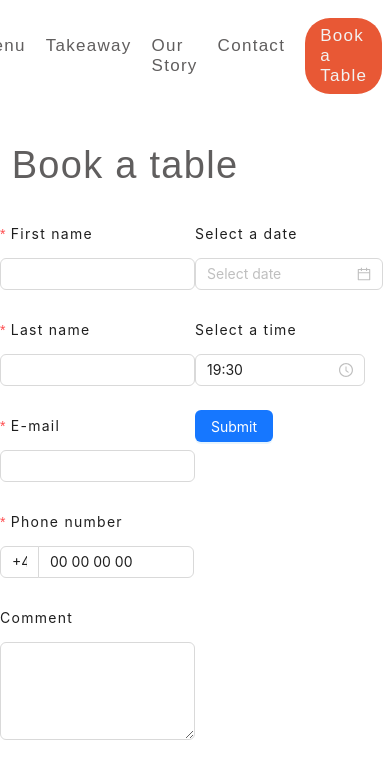
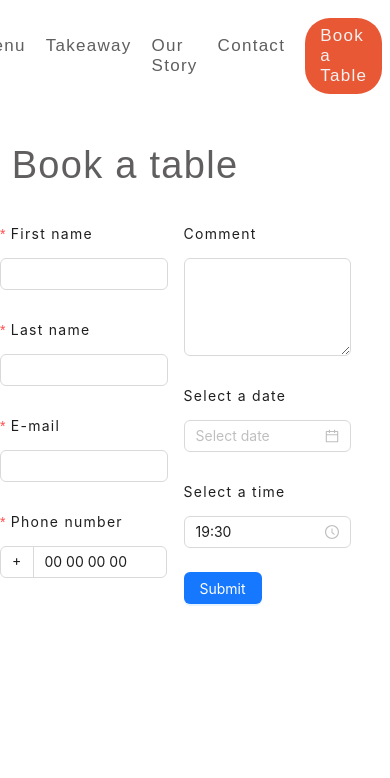
Before and after one commit to ozolinala/capanna74, a Next.js app: page /bookings in a window 390 px wide. Shown: the top 778 px of the page. Built offline with nearby package versions, Linux system fonts and the light colour scheme.

Commit message:
Fake flow working (with "reservation succesful" message, still missing media queries

```diff
--- a/src/components/BookingForm.js
+++ b/src/components/BookingForm.js
@@ -1,12 +1,38 @@
 import styles from "../styles/Booking.module.css";
-import { Button, Form, Input, Space, TimePicker, DatePicker } from "antd";
+import { useState } from "react";
+import Link from "next/link";
+import {
+  Button,
+  Form,
+  Input,
+  Space,
+  TimePicker,
+  DatePicker,
+  Row,
+  Col,
+} from "antd";
 import dayjs from "dayjs";
 
 const BookingForm = () => {
   const { TextArea } = Input;
-  const onFinish = (values) => {
+  const [loading, setLoading] = useState(false);
+  const [success, setSuccess] = useState(false);
+
+  const onFinish = async (values) => {
+    setLoading(true);
+
+    try {
+      await new Promise((resolve) => setTimeout(resolve, 2000));
+
+      setSuccess(true);
       console.log("Success:", values);
+    } catch (error) {
+      console.error("Error:", error);
+    } finally {
+      setLoading(false);
+    }
   };
+
   const onFinishFailed = (errorInfo) => {
     console.log("Failed:", errorInfo);
   };
@@ -14,10 +40,27 @@ const BookingForm = () => {
   const onChange = (date, dateString) => {
     console.log(date, dateString);
   };
+
   const format = "HH:mm";
+
   return (
-    <article className={styles.container}>
-      <div>
+    <article>
+      <div className={styles.container}>
+        {success ? (
+          <div className={styles.successMessageContainer}>
+            <p className={styles.successMessage}>
+              The table is available, you have successfully made a reservation!
+            </p>
+            <img
+              src="/assets/check.svg"
+              alt="Landing Image"
+              className={styles.check}
+            />
+            <Link className={styles.backToMenu} href="/">
+              Go back to menu
+            </Link>
+          </div>
+        ) : (
           <Form
             name="basic"
             labelCol={{
@@ -27,7 +70,7 @@ const BookingForm = () => {
               span: 16,
             }}
             style={{
-            maxWidth: 600,
+              maxWidth: "90vw",
             }}
             initialValues={{
               remember: true,
@@ -36,6 +79,8 @@ const BookingForm = () => {
             onFinishFailed={onFinishFailed}
             autoComplete="off"
           >
+            <Row gutter={16} className="column">
+              <Col span={12}>
                 <Form.Item
                   label="First name"
                   name="first-name"
@@ -100,7 +145,8 @@ const BookingForm = () => {
                     />
                   </Space.Compact>
                 </Form.Item>
-
+              </Col>
+              <Col span={12}>
                 <Form.Item
                   label="Comment"
                   name="remember"
@@ -111,10 +157,7 @@ const BookingForm = () => {
                 >
                   <TextArea rows={4} />
                 </Form.Item>
-        </Form>
-      </div>
-      <div>
-        <Form>
+
                 <Form.Item
                   label="Select a date"
                   name="date"
@@ -143,13 +186,17 @@ const BookingForm = () => {
                 <Form.Item
                   wrapperCol={{
                     span: 16,
+                    offset: 0,
                   }}
                 >
-            <Button type="primary" htmlType="submit">
+                  <Button type="primary" htmlType="submit" loading={loading}>
                     Submit
                   </Button>
                 </Form.Item>
+              </Col>
+            </Row>
           </Form>
+        )}
       </div>
     </article>
   );
--- a/src/styles/Booking.module.css
+++ b/src/styles/Booking.module.css
@@ -1,5 +1,30 @@
 .container {
-  display: grid;
-  grid-template-columns: 1fr 1fr;
-  width: 100%;
+  width: 100vw;
 }
+
+.successMessage {
+  display: block;
+  text-align: center;
+}
+
+.backToMenu {
+  display: block;
+  text-align: center;
+  text-decoration: underline;
+  text-underline-offset: 6px;
+  text-decoration-thickness: 1px;
+  margin-top: 30px;
+  margin-bottom: 20px;
+}
+
+.check {
+  display: flex;
+  margin: auto;
+  justify-self: center;
+}
+
+.successMessageContainer {
+  display: flex;
+  flex-direction: column;
+  gap: 4vh;
+}
```
Also changed, not shown: public/assets/check.svg (added). Lines whose indentation alone changed are shown as unchanged.
